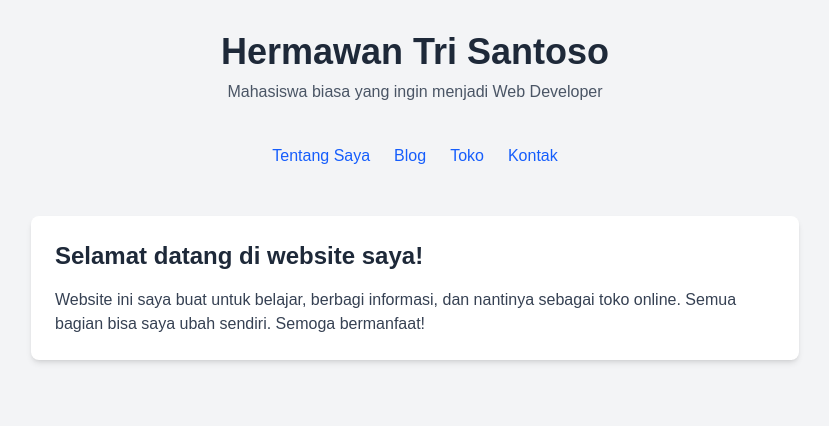
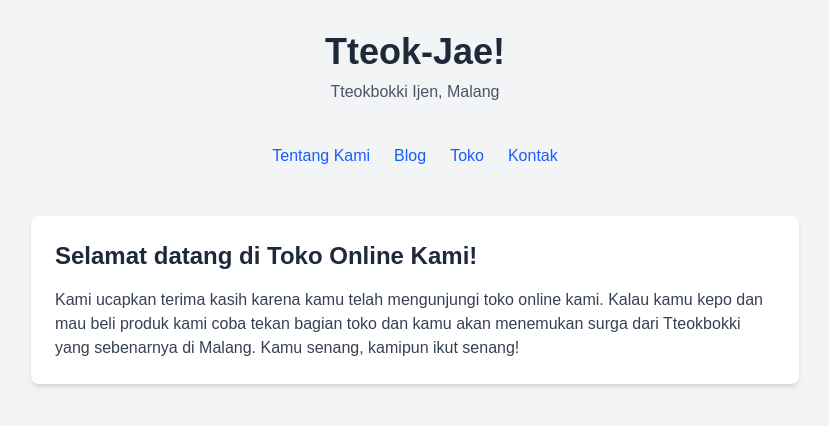
Before and after one commit to Hermawan1630/hermawan-website, a Next.js app: page / in a window 1280 px wide. Shown: the top 426 px of the page, without its empty margins (225-1054 px from the left). Built offline with nearby package versions, Linux system fonts and the light colour scheme.

Commit message:
update teks di home

```diff
--- a/pages/index.js
+++ b/pages/index.js
@@ -4,22 +4,23 @@ export default function Home() {
   return (
     <main className="min-h-screen bg-gray-100 p-8">
       <header className="mb-10">
-        <h1 className="text-4xl font-bold text-center text-gray-800">Hermawan Tri Santoso</h1>
-        <p className="text-center text-gray-600 mt-2">Mahasiswa biasa yang ingin menjadi Web Developer</p>
+        <h1 className="text-4xl font-bold text-center text-gray-800">Tteok-Jae!</h1>
+        <p className="text-center text-gray-600 mt-2">Tteokbokki Ijen, Malang</p>
       </header>
 
       <nav className="flex justify-center gap-6 mb-12">
-        <Link href="/tentang" className="text-blue-600 hover:underline">Tentang Saya</Link>
+        <Link href="/tentang" className="text-blue-600 hover:underline">Tentang Kami</Link>
         <Link href="/blog" className="text-blue-600 hover:underline">Blog</Link>
         <Link href="/toko" className="text-blue-600 hover:underline">Toko</Link>
         <Link href="/kontak" className="text-blue-600 hover:underline">Kontak</Link>
       </nav>
 
       <section className="max-w-3xl mx-auto bg-white rounded-lg p-6 shadow-md">
-        <h2 className="text-2xl font-semibold mb-4 text-gray-800">Selamat datang di website saya!</h2>
+        <h2 className="text-2xl font-semibold mb-4 text-gray-800">Selamat datang di Toko Online Kami!</h2>
         <p className="text-gray-700">
-          Website ini saya buat untuk belajar, berbagi informasi, dan nantinya sebagai toko online.
-          Semua bagian bisa saya ubah sendiri. Semoga bermanfaat!
+          Kami ucapkan terima kasih karena kamu telah mengunjungi toko online kami.
+          Kalau kamu kepo dan mau beli produk kami coba tekan bagian toko dan kamu akan menemukan surga dari Tteokbokki yang sebenarnya di Malang.
+          Kamu senang, kamipun ikut senang!
         </p>
       </section>
     </main>
```
